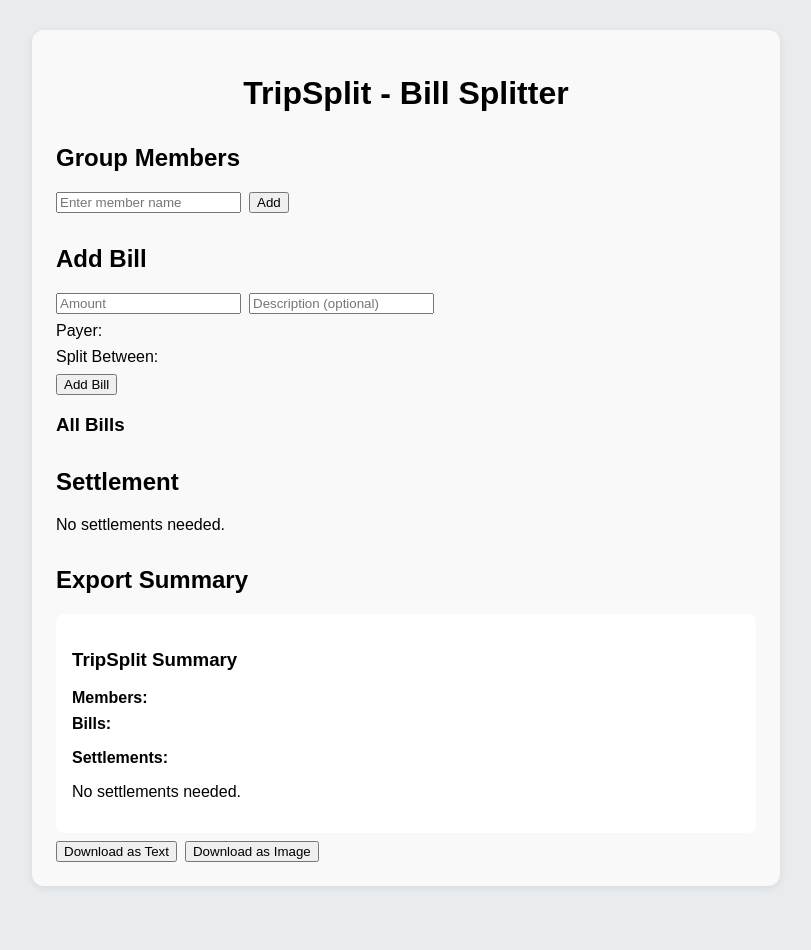
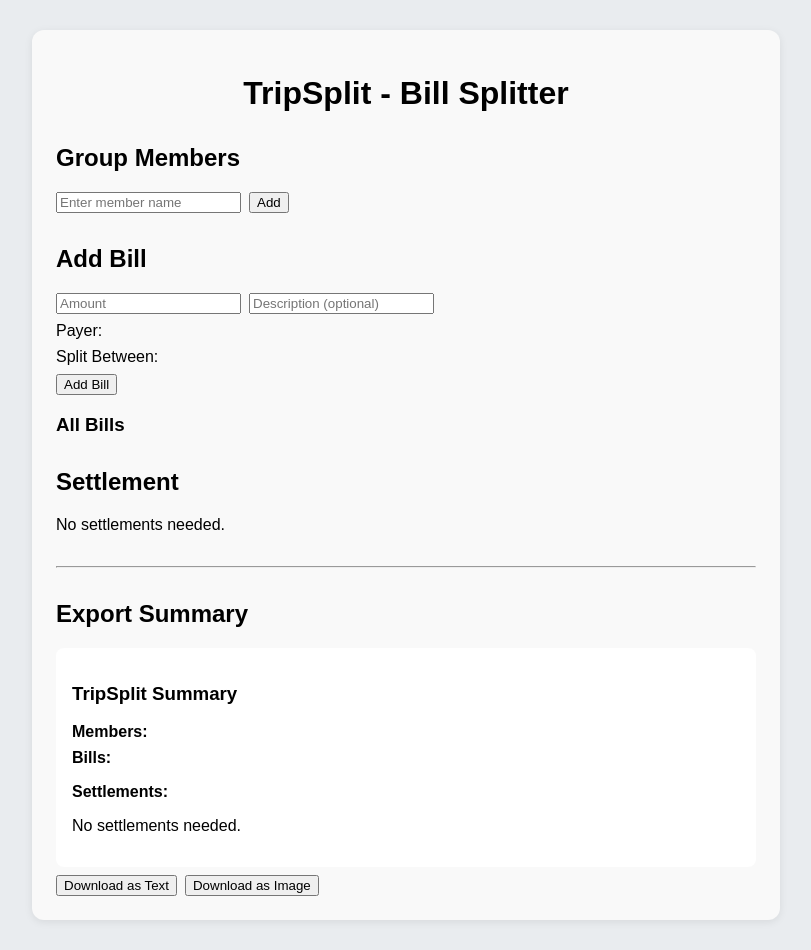
Before and after one commit to RangaDM/tripsplit, a React (Create React App) app: page / in a window 1280 px wide. Shown: the whole page, without its empty margins (234-1045 px from the left). Before the commit the page ends 916 px from the top, so only its background shows below. Built offline with nearby package versions, Linux system fonts and the light colour scheme.

Commit message:
Add horizontal rule for improved layout in App component

```diff
--- a/src/App.js
+++ b/src/App.js
@@ -15,6 +15,7 @@ function App() {
       <Members members={members} setMembers={setMembers} />
       <Bills members={members} bills={bills} setBills={setBills} />
       <Settlement members={members} bills={bills} />
+      <hr style={{ margin: '32px 0' }} />
       <ExportSummary members={members} bills={bills} />
     </div>
   );
```
